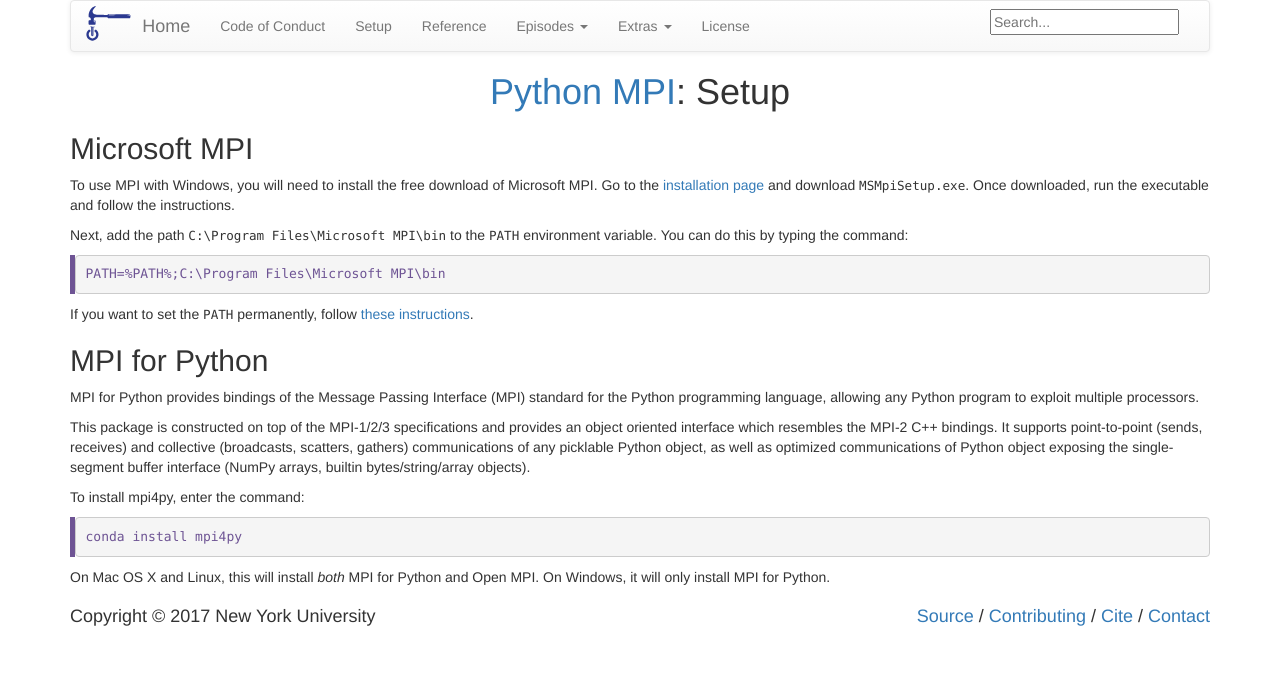
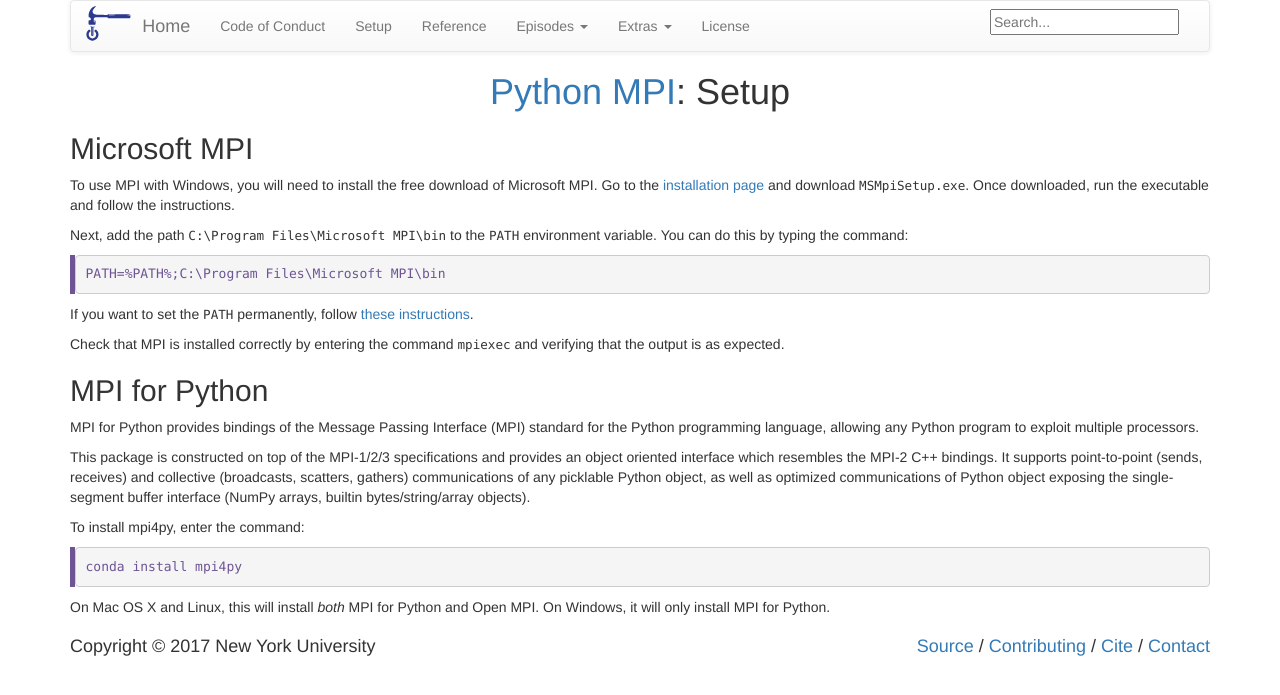
Before and after one commit to nyu-cds/python-mpi, a Jekyll site: the page built from setup.md, in a window 1280 px wide. Shown: the top 695 px of the page. Built offline with Jekyll 4.4.1, drawn with Linux system fonts in a browser that asks for light colours.

Commit message:
Signed-off-by: Greg Watson <g.watson@computer.org>

```diff
--- a/setup.md
+++ b/setup.md
@@ -19,6 +19,8 @@ PATH=%PATH%;C:\Program Files\Microsoft MPI\bin
 
 If you want to set the `PATH` permanently, follow [these instructions](http://www.computerhope.com/issues/ch000549.htm).
 
+Check that MPI is installed correctly by entering the command `mpiexec` and verifying that the output is as expected.
+
 ## MPI for Python
 
 MPI for Python provides bindings of the Message Passing Interface (MPI) standard for the Python programming language, allowing any
```
